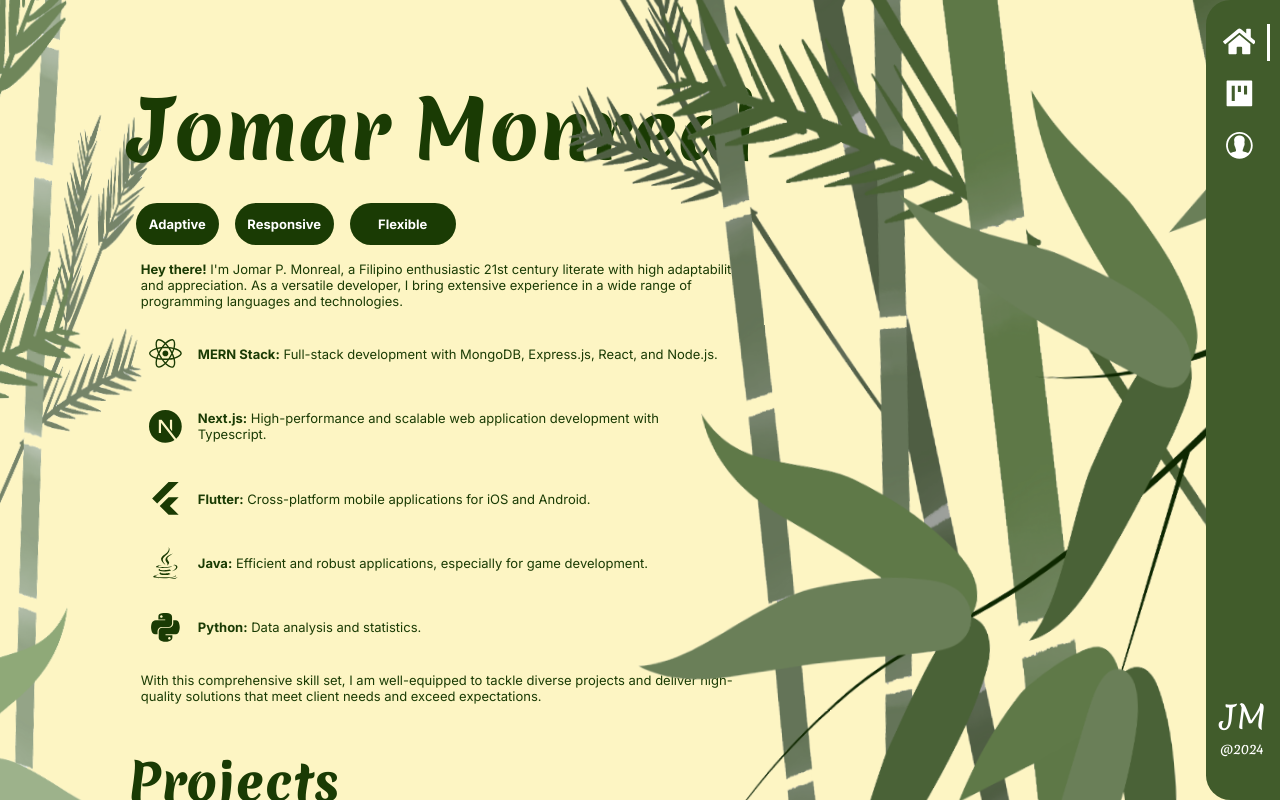
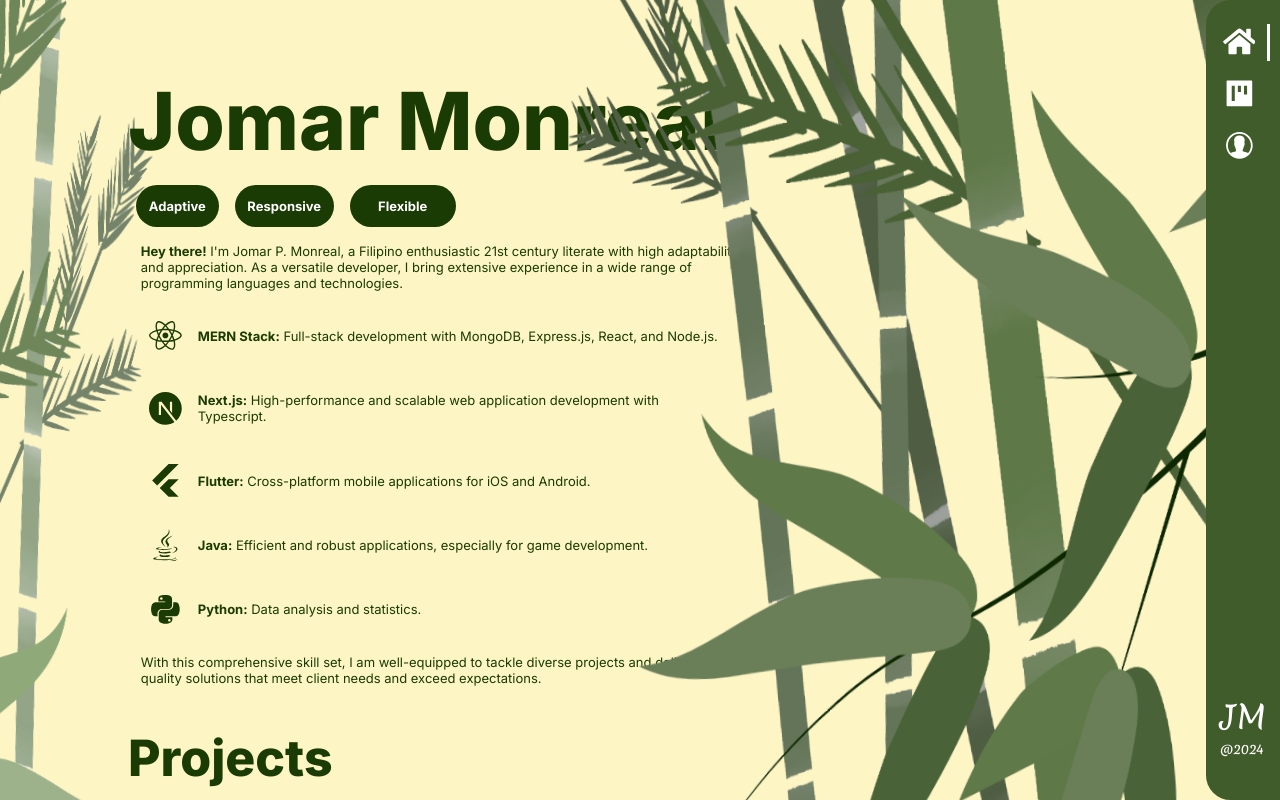
Before and after one commit to JomarMonreal/monreal-portfolio-alpha, a Next.js app: page / in a window 1280 px wide. Shown: the top 800 px of the page. Built offline with nearby package versions, Linux system fonts and the light colour scheme.

Commit message:
chore: changed to inter

```diff
--- a/src/app/globals.css
+++ b/src/app/globals.css
@@ -1,5 +1,6 @@
 
 @import url('https://fonts.googleapis.com/css2?family=Merienda:wght@300..900&display=swap');
+@import url('https://fonts.googleapis.com/css2?family=Inter:wght@100..900&display=swap');
 
 :root{
   --background-color: #fdf5c3;
@@ -17,7 +18,7 @@
 }
 
 h1, h2, h3,h4{
-  font-family: "Merienda", cursive;
+  font-family: "Inter", sans-serif;
   font-weight: 800;
 }
 
```
